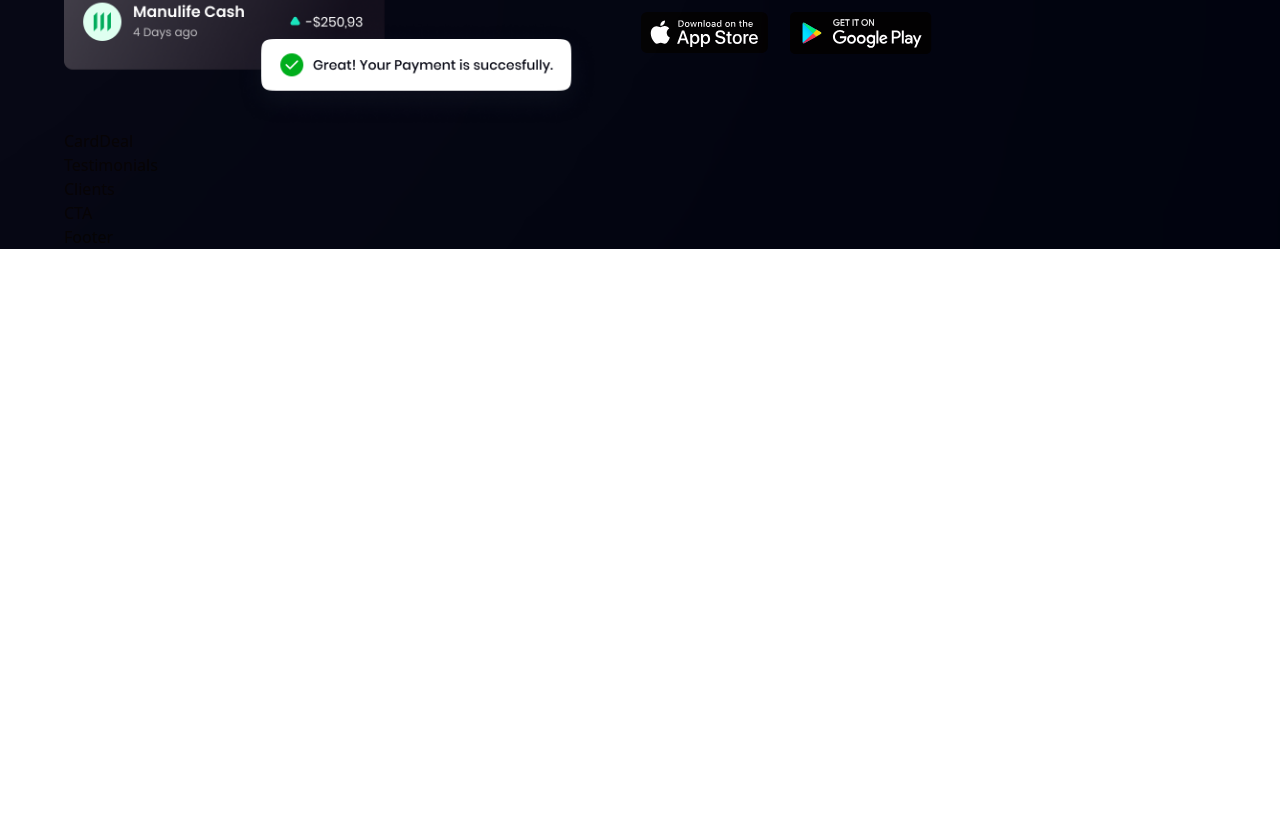
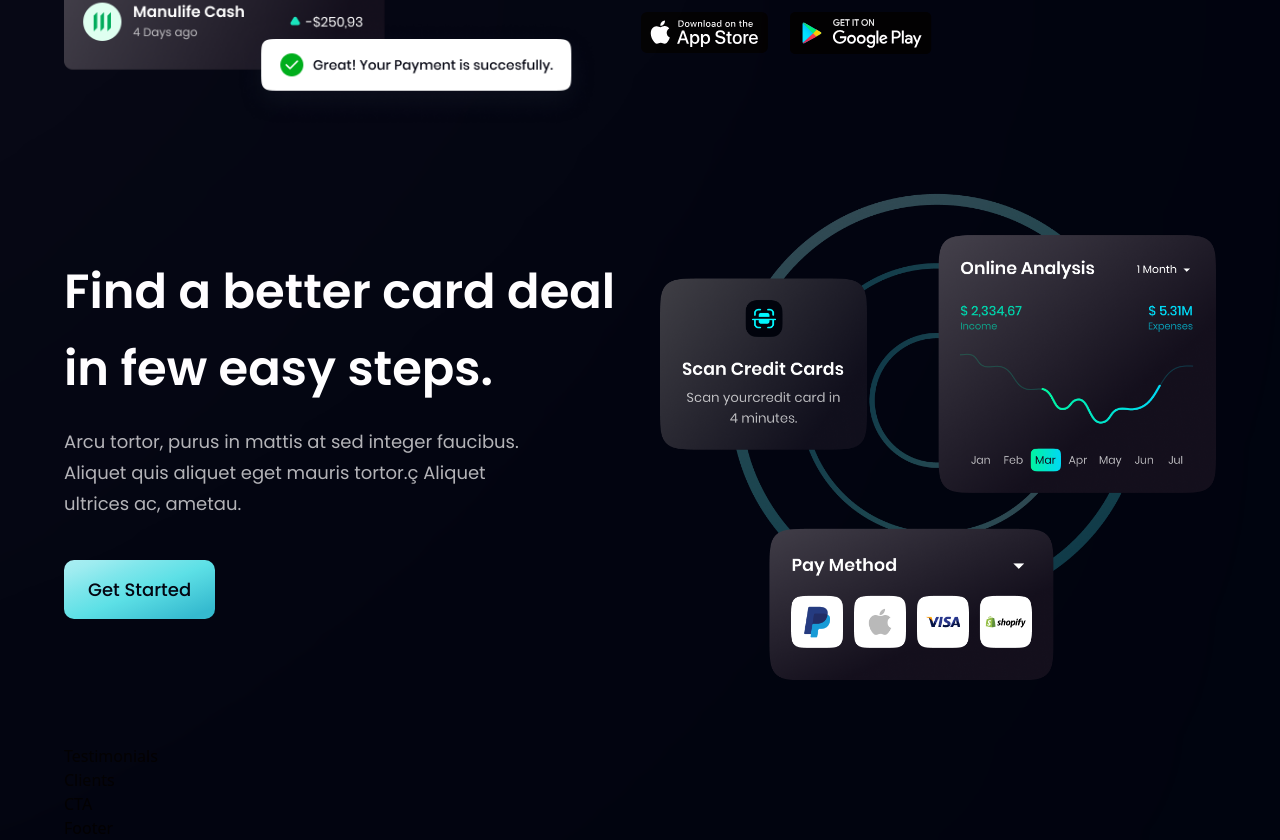
Before and after one commit to AtienoObwanda/landing, a React (Vite) app: page / in a window 1280 px wide. Shown: the part 1919-2759 px from the top of the page. Before the commit the page ends 2168 px from the top, so only its background shows below. Built offline with nearby package versions, Linux system fonts and the light colour scheme.

Commit message:
adding the cards page

```diff
--- a/src/components/CardDeal.jsx
+++ b/src/components/CardDeal.jsx
@@ -1,9 +1,28 @@
-import React from 'react'
+import { card } from "../assets";
+import styles, { layout } from "../style";
+import Button from "./Button";
 
-const CardDeal = () => {
-  return (
-    <div>CardDeal</div>
-  )
-}
+
+const CardDeal = () => (
+    <section className={layout.section}>
+      <div className={layout.sectionInfo}>
+        <h2 className={styles.heading2}>
+          Find a better card deal <br className="sm:block hidden" /> in few easy
+          steps.
+        </h2>
+        <p className={`${styles.paragraph} max-w-[470px] mt-5`}>
+          Arcu tortor, purus in mattis at sed integer faucibus. Aliquet quis
+          aliquet eget mauris tortor.ç Aliquet ultrices ac, ametau.
+        </p>
+
+        <Button styles={`mt-10`} />
+
+      </div>
+      <div className={layout.sectionImg}>
+        <img src={card} alt="billing" className="w-[100%] h-[100%]" />
+      </div>
+    </section>
+  );
+
 
 export default CardDeal
```
